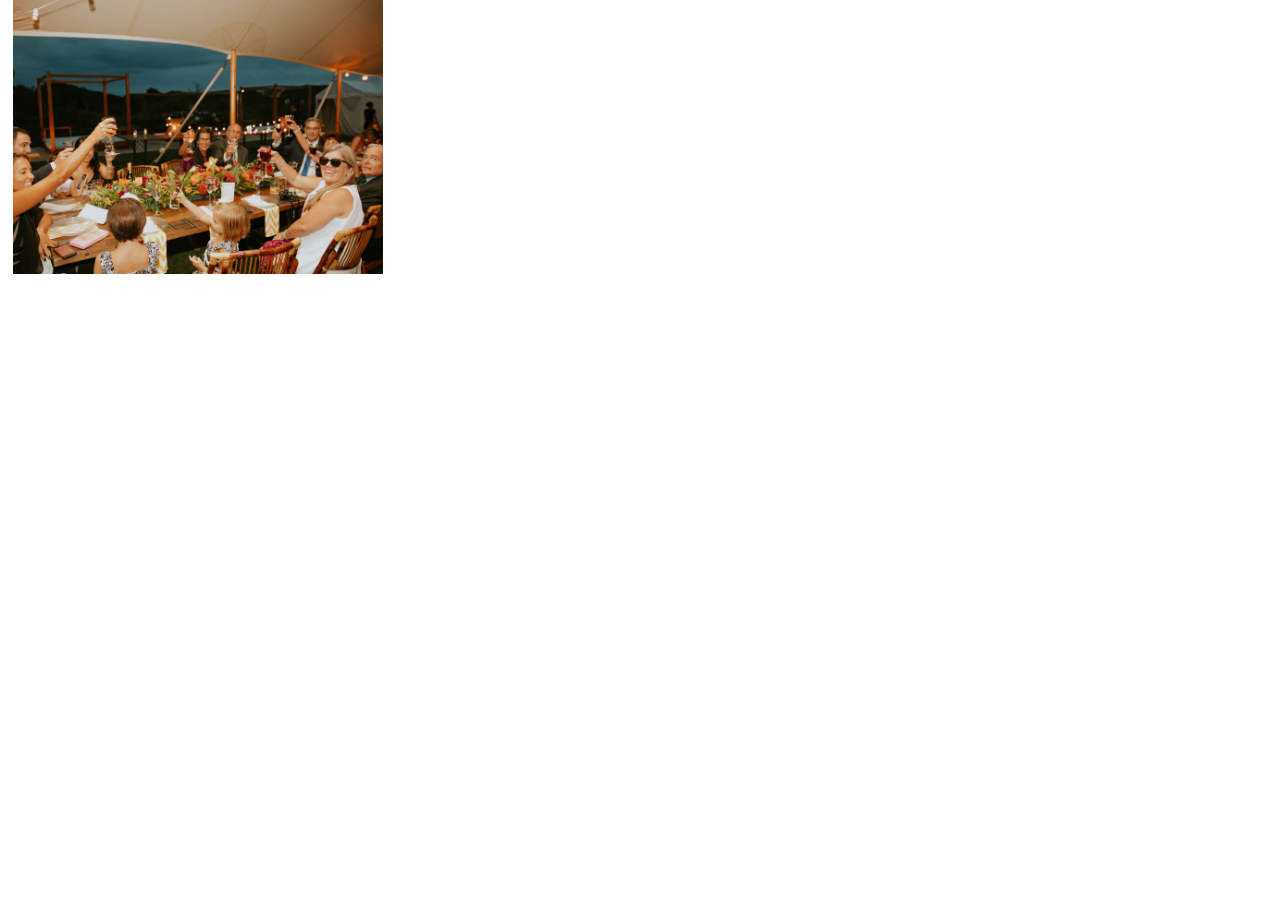
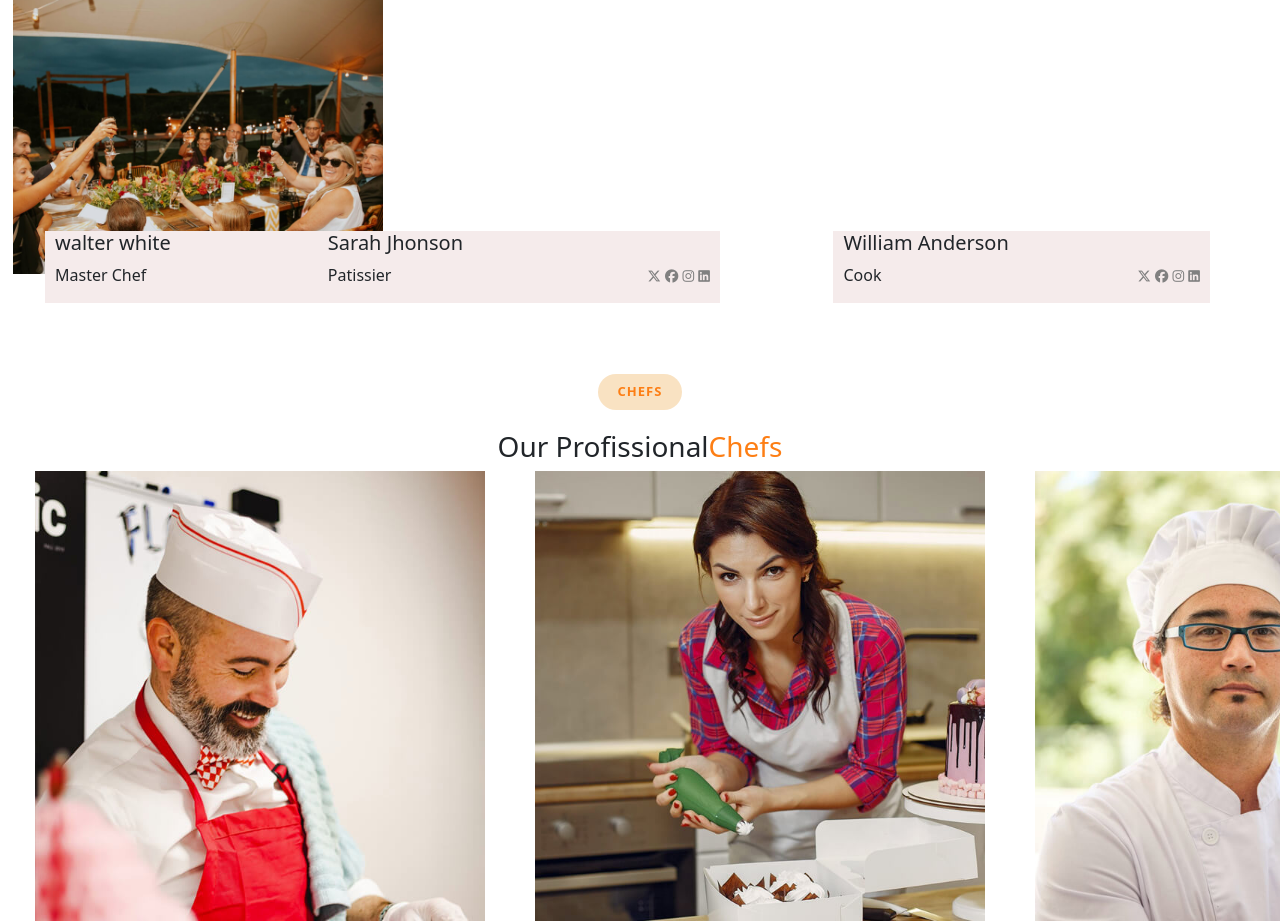
Before and after one commit to ELARBISABBAR/ELARBI-SABBAR-DELICIOUS, a website: page index.html in a window 1280 px wide. Shown: the part 5369-6290 px from the top of the page. Before the commit the page ends 5643 px from the top, so only its background shows below. Drawn offline with nearby package versions, Linux system fonts and the light colour scheme.

Commit message:
section chefs finished

```diff
--- a/index.html
+++ b/index.html
@@ -7,6 +7,7 @@
     <title>Delicious</title>
     <link rel="stylesheet" href="./public/css/app.css">
     <link rel="stylesheet" href="./node_modules/bootstrap-icons/font/bootstrap-icons.css">
+    <link rel="stylesheet" href="https://cdnjs.cloudflare.com/ajax/libs/font-awesome/6.7.2/css/all.min.css">
 </head>
 
 <body>
@@ -451,6 +452,66 @@
 
     <section class="big-chefs">
 
+        <div class="our">
+            <button class="btn-why">CHEFS</button>
+            <h3>Our Profissional<span class="restau">Chefs</span></h3>
+        </div>
+
+        <div class="shefs">
+            <img src="./public/images/chefs/chefs-1.jpg" class="chef1" width="450px" alt="">
+            <div class="white-parnt">
+                <h5>walter white</h5>
+                <div class="master">
+                    <p>Master Chef </p>
+                   <div>
+                    <a href="./index.html"><i class="fa-brands fa-x-twitter"></i></a>
+                    <a href="./index.html"><i class="fa-brands fa-facebook"></i></a>
+                    <a href="./index.html"><i class="fa-brands fa-instagram"></i></a>
+                    <a href="./index.html"><i class="fa-brands fa-linkedin"></i></a>
+                   </div>
+
+                </div>
+            </div>
+
+            <img src="./public/images/chefs/chefs-2.jpg" class="chef2" width="450px" alt="">
+            <div class="white-sarah">
+                <h5>Sarah Jhonson </h5>
+                <div class="master">
+                    <p>Patissier</p>
+                   <div>
+                    <a href="./index.html"><i class="fa-brands fa-x-twitter"></i></a>
+                    <a href="./index.html"><i class="fa-brands fa-facebook"></i></a>
+                    <a href="./index.html"><i class="fa-brands fa-instagram"></i></a>
+                    <a href="./index.html"><i class="fa-brands fa-linkedin"></i></a>
+                   </div>
+
+                </div>
+            </div>
+
+            <img src="./public/images/chefs/chefs-3.jpg" class="chef3" width="450px" alt="">
+
+            <div class="white-anderson">
+                <h5>William Anderson </h5>
+                <div class="master">
+                    <p>Cook</p>
+                   <div>
+                    <a href="./index.html"><i class="fa-brands fa-x-twitter"></i></a>
+                    <a href="./index.html"><i class="fa-brands fa-facebook"></i></a>
+                    <a href="./index.html"><i class="fa-brands fa-instagram"></i></a>
+                    <a href="./index.html"><i class="fa-brands fa-linkedin"></i></a>
+                   </div>
+
+                </div>
+            </div>
+
+
+
+        </div>
+
+
+
+
+
 
 
 
--- a/src/sass/modules/chefs/_chefs.sass
+++ b/src/sass/modules/chefs/_chefs.sass
@@ -0,0 +1,64 @@
+.fa-x-twitter
+    color: grey
+    font-size: 300
+
+.fa-facebook
+    color: grey
+
+.fa-instagram
+    color: grey
+
+.fa-linkedin
+    color: grey
+
+.master
+    display: flex
+    gap: 16rem
+
+.white-parnt
+    background-color: #f5ebeb
+    width: fit-content
+    position: absolute
+    padding-left: 10px
+    padding-right: 10px
+    margin-left: 10px
+    position: absolute
+    top: 350rem
+
+
+.chef1
+    position: relative
+
+.chef2
+    position: relative
+
+.white-sarah
+    background-color: #f5ebeb
+    width: fit-content
+    position: absolute
+    padding-left: 10px
+    padding-right: 10px
+    margin-left: 10px
+    position: absolute
+    top: 350rem
+    right: 560px
+
+.chef3
+    position: relative
+
+.white-anderson
+    background-color: #f5ebeb
+    width: fit-content
+    position: absolute
+    padding-left: 10px
+    padding-right: 10px
+    margin-left: 10px
+    position: absolute
+    top: 350rem
+    right: 70px
+
+.shefs
+    display: flex
+    gap: 50px
+    padding-inline: 35px
+    margin-top: 3   0px
```
Also changed, not shown: public/css/app.css, 1 other file.
